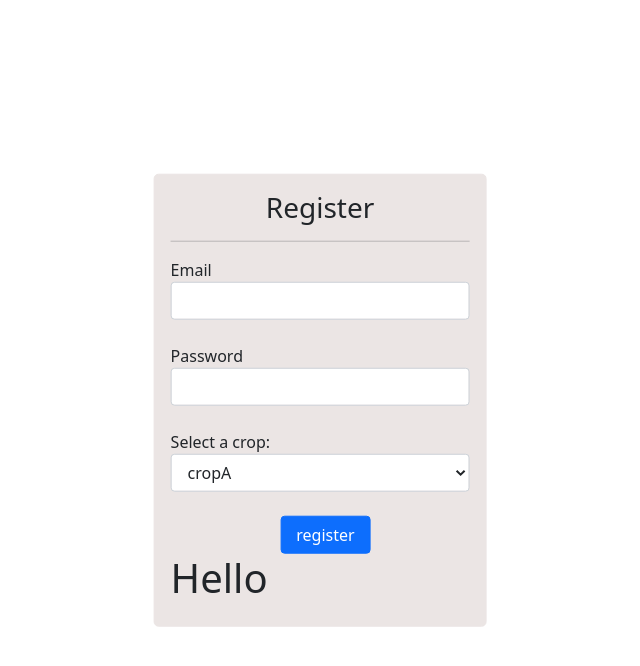
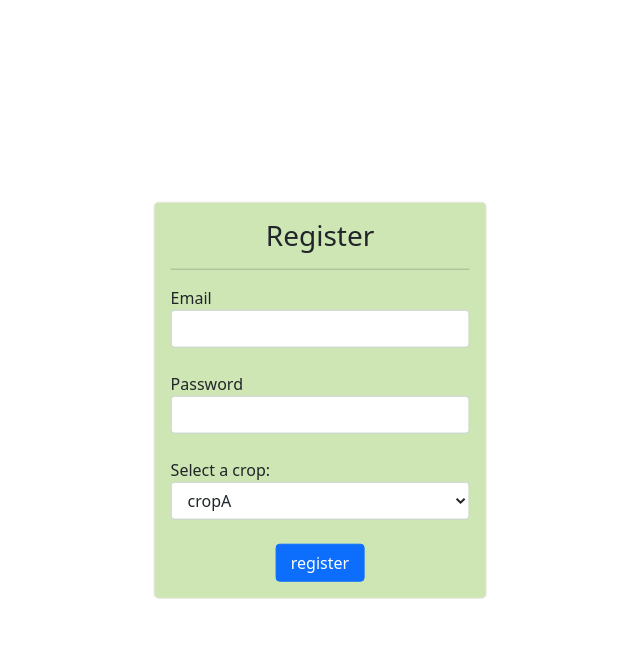
Before and after one commit to suresh-pauhala/VerticalFarming, a Flask app: page /register in a window 1280 px wide. Shown: the top 666 px of the page, without its empty margins (320-960 px from the left). Run offline with Flask 2, Linux system fonts and the light colour scheme.

Commit message:
alignment changes

```diff
--- a/main.py
+++ b/main.py
@@ -90,7 +90,7 @@ def validate_register():
     if mat:
         verify = Users.query.filter_by(email=email).first()
         if verify:
-            flash('User already  exist')
+            flash('User already exist')
             return redirect('/register')
         else:
             user = Users(email=email, password=password, crop=crop)
@@ -110,5 +110,3 @@ def logout():
 
 if __name__ == '__main__':
     app.run(debug=True)
-
-# See PyCharm help at https://www.jetbrains.com/help/pycharm/
--- a/static/css/style.css
+++ b/static/css/style.css
@@ -9,7 +9,7 @@ body{
     left:50%;
     top:50%;
     transform: translate(-50%,-50%);
-    background-color: #ebe5e4;
+    background-color: #CEE6B4;
 }
 a.button {
     display:inline;
--- a/templates/login.html
+++ b/templates/login.html
@@ -23,7 +23,7 @@
                       <option value="cropB">cropB</option>
                       <option value="cropC">cropC</option>
                   </select><br>
-                  <input type="submit" style="margin-left:100px; width:35%;" class="btn btn-primary btn-md" value="login">
+                  <input type="submit" style="margin-left:32%; width:35%;" class="btn btn-primary btn-md" value="login">
                   {% with messages = get_flashed_messages() %}
                    {% if messages %}
                     {% for message in messages %}
--- a/templates/register.html
+++ b/templates/register.html
@@ -25,7 +25,7 @@
                       <option value="cropB">cropB</option>
                       <option value="cropC">cropC</option>
                   </select><br>
-                  <input type="submit" style="margin-left:110px; width:30%" class="btn btn-primary btn-md" value="register">
+                  <input type="submit" style="margin-left:35%; width:30%" class="btn btn-primary btn-md" value="register">
                    {% with messages = get_flashed_messages() %}
                    {% if messages %}
                     {% for message in messages %}
@@ -33,7 +33,6 @@
                     {% endfor %}
                    {% endif %}
                    {% endwith %}
-                  <h1>Hello</h1>
               </form>
           </div>
           </div>
```
Also changed, not shown: vertical_farming.db.
